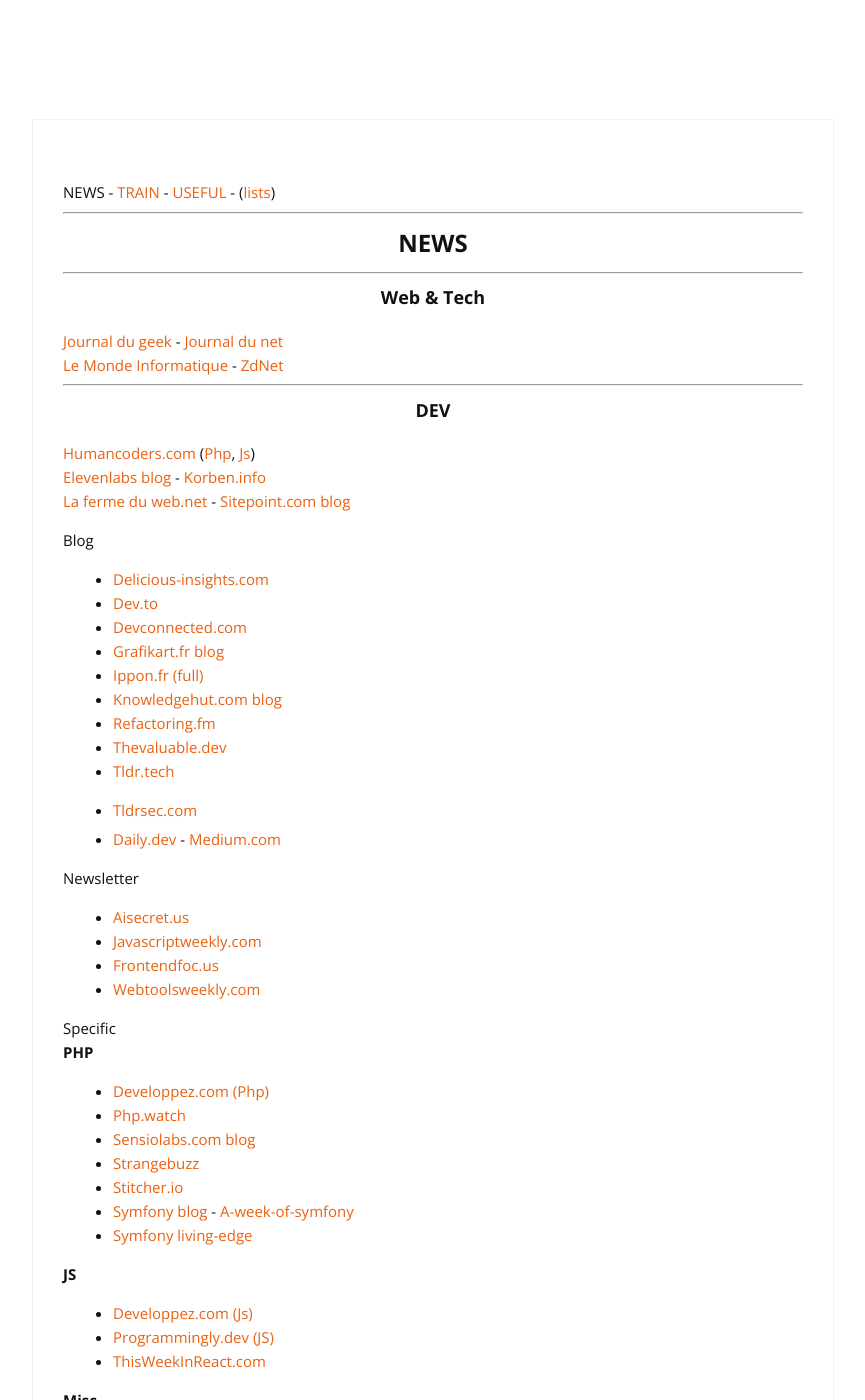
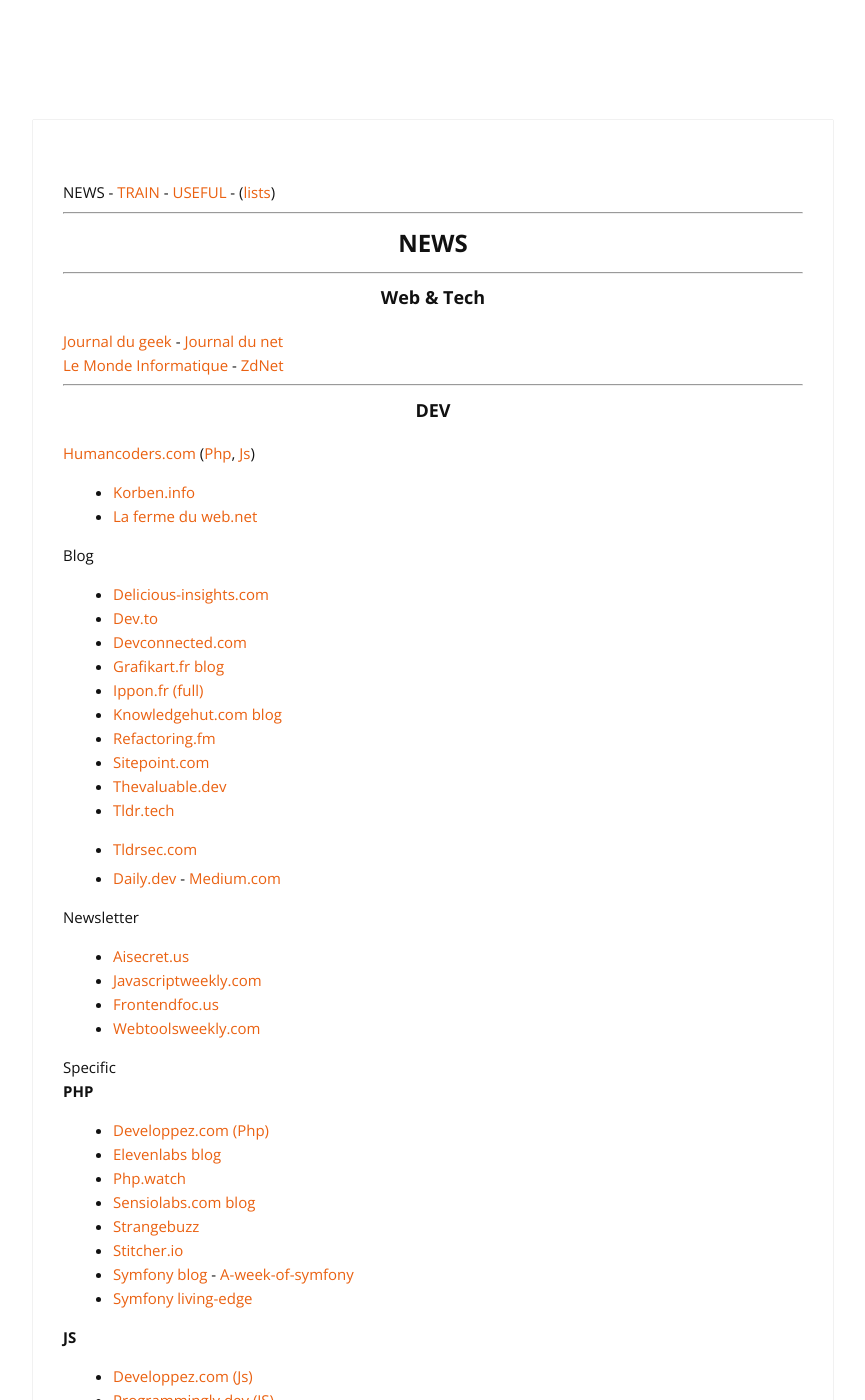
Before and after one commit to cylmat/cylmat.github.io, a Jekyll site: the page built from _pages/news.md, in a window 1280 px wide and 1400 px high. Shown: the whole window, without its empty margins (207-1072 px from the left). Built offline with Jekyll 4.4.1, drawn with Linux system fonts in a browser that asks for light colours; nearby versions of some CDN libraries; some of the changed lines change nothing that is shown.

Commit message:
Update news.md

```diff
--- a/_pages/news.md
+++ b/_pages/news.md
@@ -20,8 +20,8 @@
 ### <center>DEV</center>
 
 [Humancoders.com](https://news.humancoders.com) ([Php](https://news.humancoders.com/t/php), [Js](https://news.humancoders.com/t/javascript))
-[Elevenlabs blog](https://blog.eleven-labs.com) - [Korben.info](https://korben.info)
-[La ferme du web.net](https://www.lafermeduweb.net) - [Sitepoint.com blog](https://www.sitepoint.com/blog)
+- [Korben.info](https://korben.info)
+- [La ferme du web.net](https://www.lafermeduweb.net)
 
 Blog
 - [Delicious-insights.com](https://delicious-insights.com/fr/articles-et-tutos)
@@ -31,6 +31,7 @@
 - [Ippon.fr (full)](https://blog.ippon.fr)
 - [Knowledgehut.com blog](https://www.knowledgehut.com/blog)
 - [Refactoring.fm](https://refactoring.fm)
+- [Sitepoint.com](https://www.sitepoint.com/blog)
 - [Thevaluable.dev](https://thevaluable.dev)
 - [Tldr.tech](https://tldr.tech)
 - [Tldrsec.com](https://tldrsec.com)
@@ -46,6 +47,7 @@
 Specific
 **PHP**
 - [Developpez.com (Php)](https://php.developpez.com)
+- [Elevenlabs blog](https://blog.eleven-labs.com)
 - [Php.watch](https://php.watch)
 - [Sensiolabs.com blog](https://blog.sensiolabs.com/fr)
 - [Strangebuzz](https://www.strangebuzz.com/fr)
```
